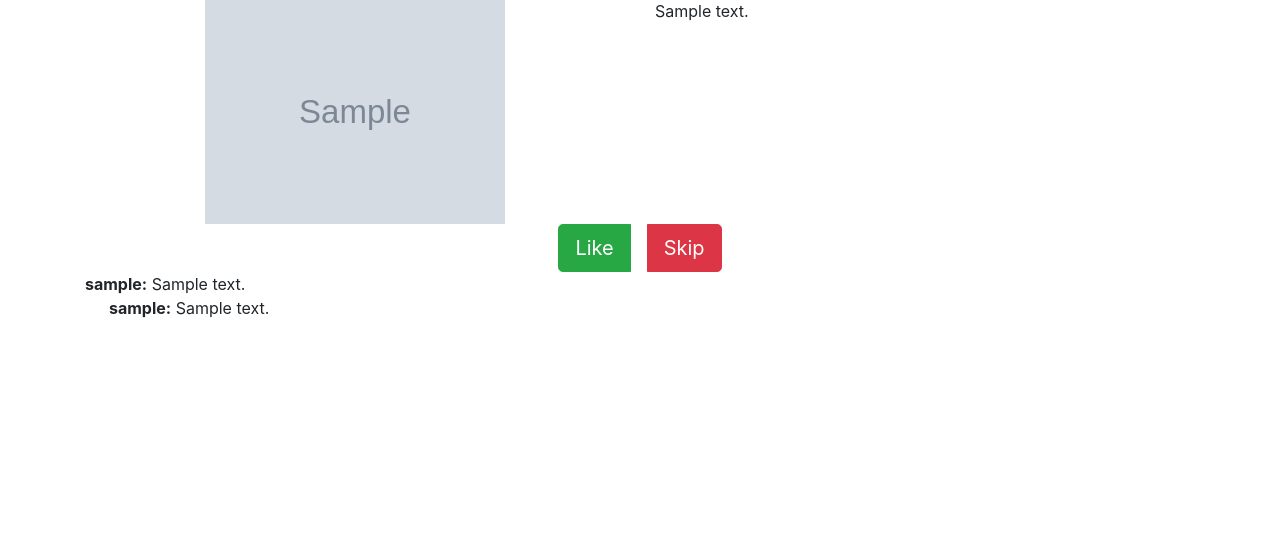
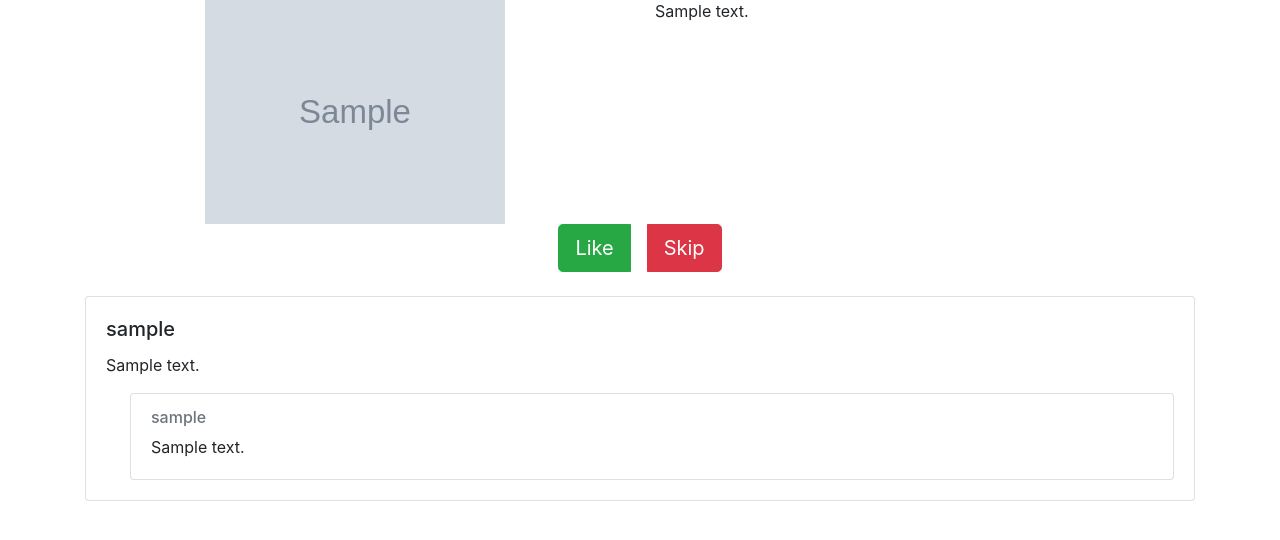
Before and after one commit to namuan/ph-browser, a Flask app: template templates/product.html in a window 1280 px wide. Shown: the part 145-685 px from the top of the page. Run offline with Flask 3, Linux system fonts and the light colour scheme; the template is opened without the code that fills it: most values are stand-ins (such as "Sample title", 1, 10 or a date in 2020); grey boxes marked "Sample" are stand-in pictures; parts of the project's set-up code (start-up, migrations or seed data) failed here and were passed over; some libraries are stand-ins or nearby versions.

Commit message:
feat: update comment display style using Bootstrap card component

```diff
--- a/templates/product.html
+++ b/templates/product.html
@@ -24,20 +24,28 @@
             <button type="button" onclick="skipProduct()" class="btn btn-danger btn-lg ml-2">Skip</button>
         </div>
     </div>
-    <ul class="list-unstyled">
+    <div class="mt-4">
         {% for comment in product['comments'] %}
-            <li class="mb-3">
-                <strong>{{ comment['user_name'] }}:</strong> {{ comment['comment'] }}
-                {% if comment['replies'] %}
-                    <ul class="list-unstyled ml-4">
-                        {% for reply in comment['replies'] %}
-                            <li><strong>{{ reply['user_name'] }}:</strong> {{ reply['comment'] }}</li>
-                        {% endfor %}
-                    </ul>
-                {% endif %}
-            </li>
+            <div class="card mb-3">
+                <div class="card-body">
+                    <h5 class="card-title">{{ comment['user_name'] }}</h5>
+                    <p class="card-text">{{ comment['comment'] }}</p>
+                    {% if comment['replies'] %}
+                        <div class="ml-4">
+                            {% for reply in comment['replies'] %}
+                                <div class="card mt-2">
+                                    <div class="card-body">
+                                        <h6 class="card-subtitle mb-2 text-muted">{{ reply['user_name'] }}</h6>
+                                        <p class="card-text">{{ reply['comment'] }}</p>
+                                    </div>
+                                </div>
+                            {% endfor %}
+                        </div>
+                    {% endif %}
+                </div>
+            </div>
         {% endfor %}
-    </ul>
+    </div>
 <script>
     function likeProduct() {
         fetch('/like', { method: 'POST' })
```
